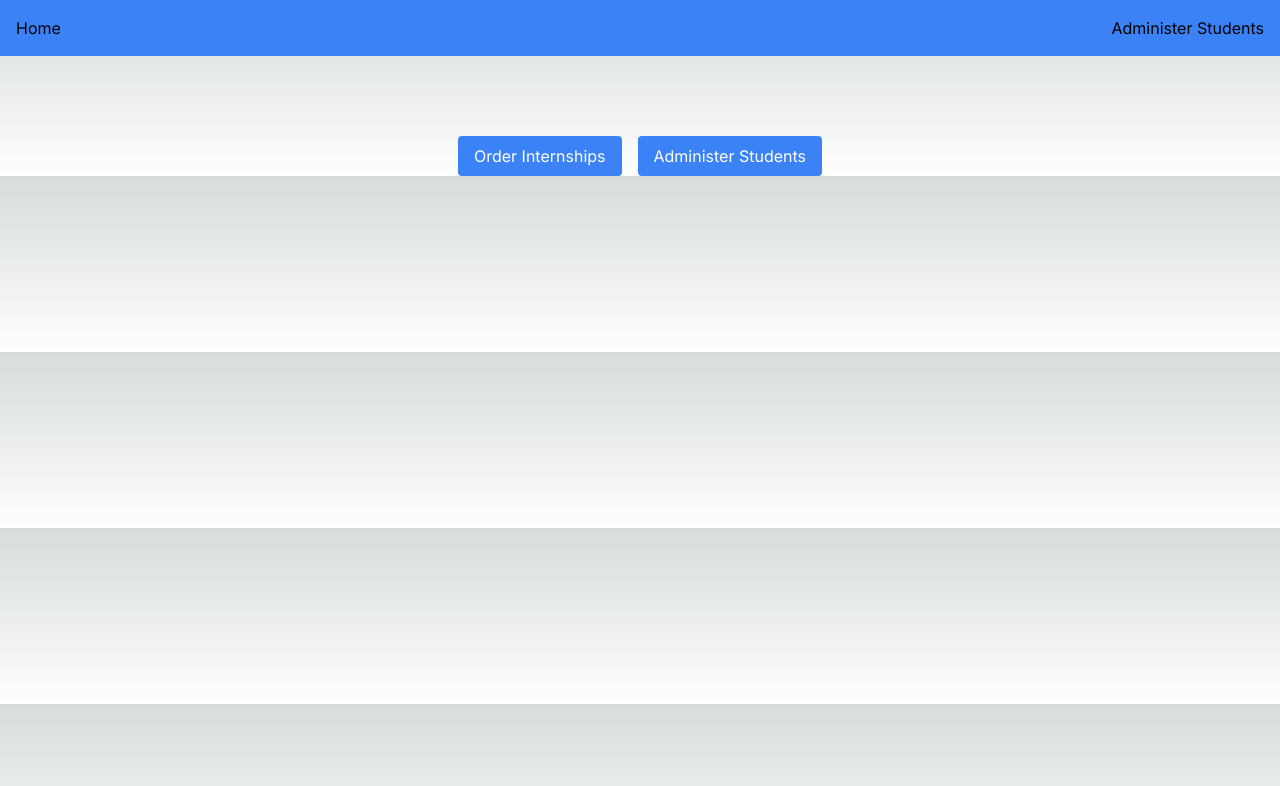
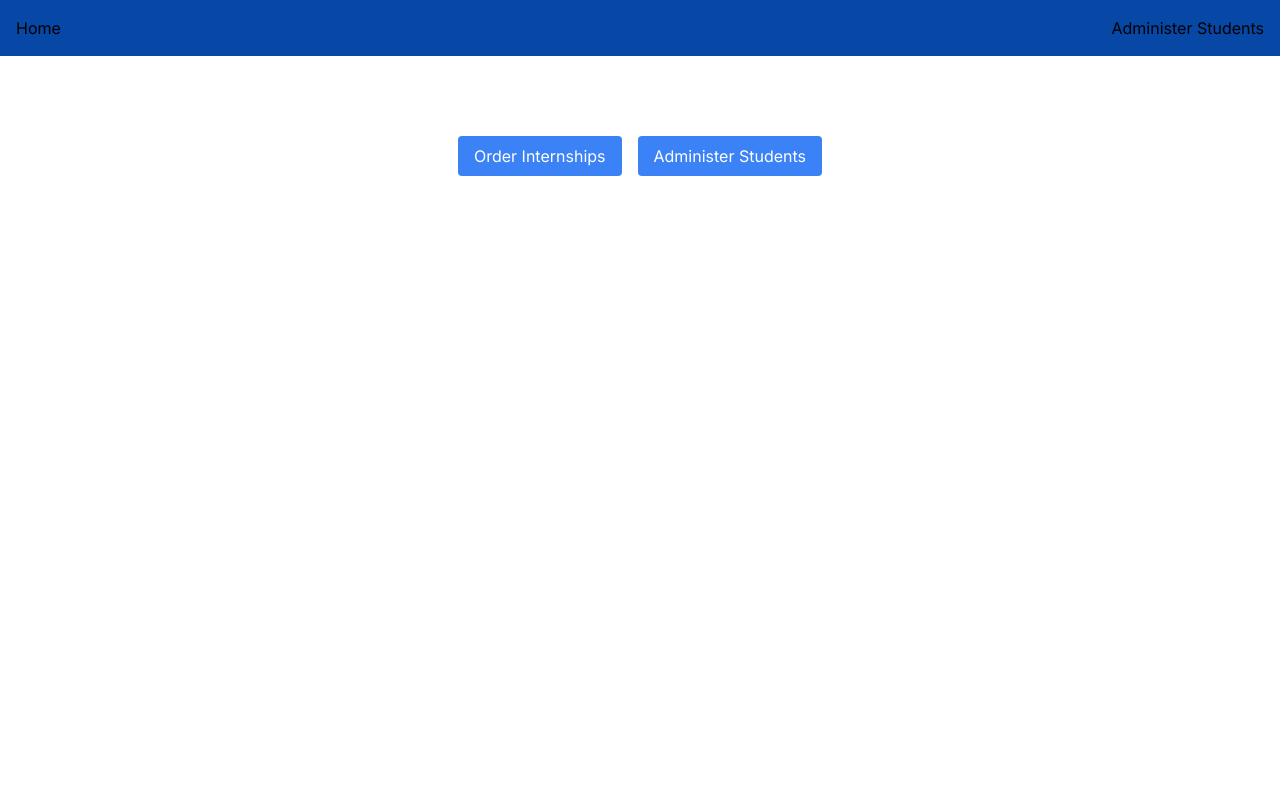
Before and after one commit to JohannesValoy/Praksisportalen, a Next.js app: page / in a window 1280 px wide. Shown: the top 786 px of the page. Built offline with nearby package versions, Linux system fonts and the light colour scheme.

Commit message:
Fixed some color issues with header and dark-mode/light-mode

```diff
--- a/src/app/globals.css
+++ b/src/app/globals.css
@@ -4,26 +4,21 @@
 
 :root {
   --foreground-rgb: 0, 0, 0;
-  --background-start-rgb: 214, 219, 220;
-  --background-end-rgb: 255, 255, 255;
+  --background: 255, 255, 255;
+  --accent-color: 7, 71, 166;
 }
 
 @media (prefers-color-scheme: dark) {
   :root {
     --foreground-rgb: 255, 255, 255;
-    --background-start-rgb: 0, 0, 0;
-    --background-end-rgb: 0, 0, 0;
+    --accent-color: 24, 24, 24;
+    --background: 0, 0, 0;
   }
 }
 
 body {
   color: rgb(var(--foreground-rgb));
-  background: linear-gradient(
-      to bottom,
-      transparent,
-      rgb(var(--background-end-rgb))
-    )
-    rgb(var(--background-start-rgb));
+  background: rgb(var(--background));
 }
 
 @layer utilities {
--- a/src/app/layout.tsx
+++ b/src/app/layout.tsx
@@ -18,7 +18,7 @@ export default function RootLayout({
   return (
     <html lang="en">
       <body className={inter.className}>
-                <header className="flex justify-between p-4 bg-blue-500">
+        <header className="flex justify-between p-4" style={{ backgroundColor: 'rgb(var(--accent-color))' }}>
           <Link href="/">
             Home
           </Link>
```
Lines whose indentation alone changed are shown as unchanged.
